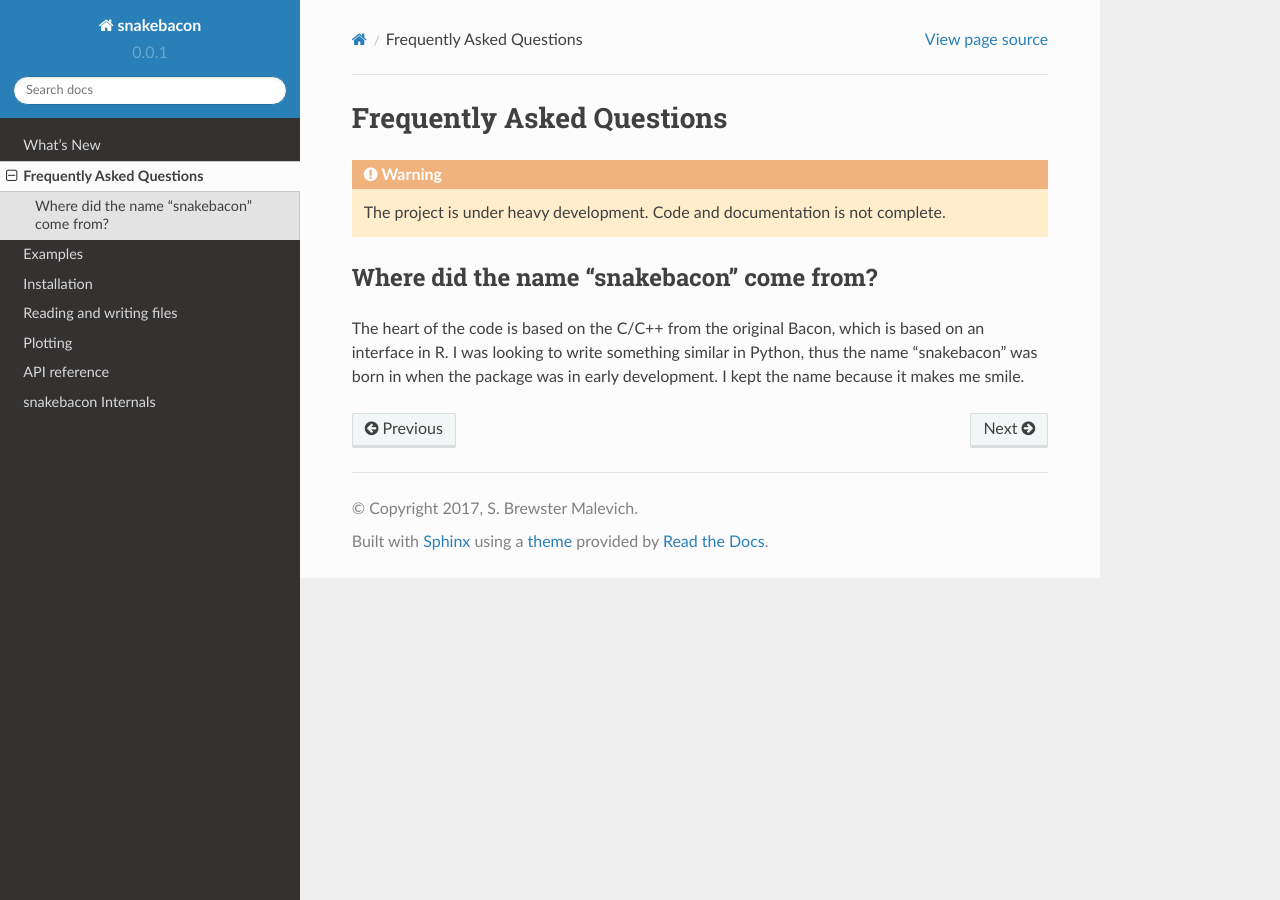
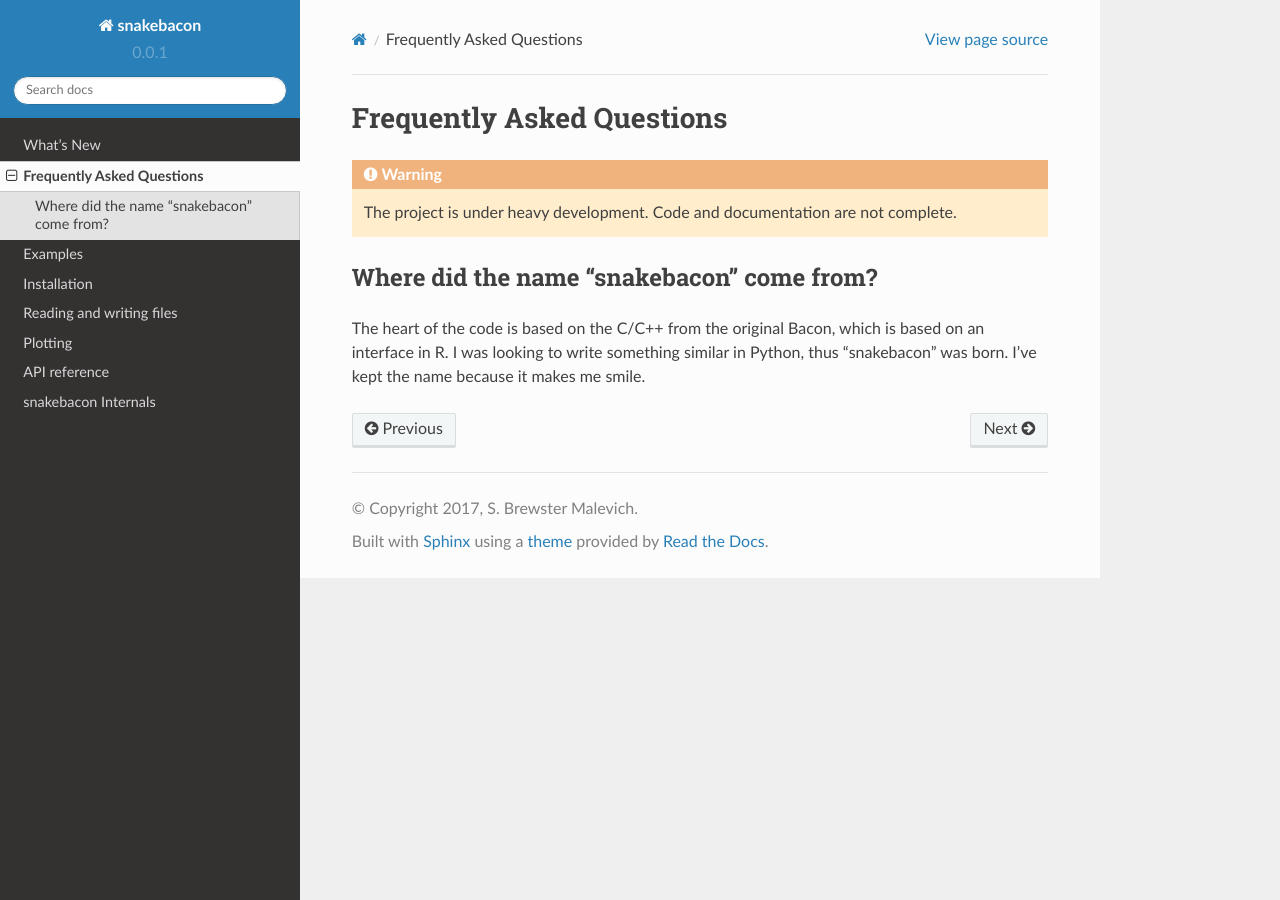
Before and after one commit to brews/snakebacon, a Sphinx documentation site: the page built from docs/faq.rst, in a window 1280 px wide. Built offline with Sphinx 7.4.7 and the Read the Docs theme 2.0.0, drawn with Linux system fonts in a browser that asks for light colours.

Commit message:
Minor grammar and spelling corrections to documentation.

```diff
--- a/docs/examples.rst
+++ b/docs/examples.rst
@@ -3,7 +3,7 @@ Examples
 
 .. warning::
 
-   The project is under heavy development. Code and documentation is not complete.
+   The project is under heavy development. Code and documentation are not complete.
 
 
 .. toctree::
--- a/docs/faq.rst
+++ b/docs/faq.rst
@@ -3,11 +3,10 @@ Frequently Asked Questions
 
 .. warning::
 
-   The project is under heavy development. Code and documentation is not complete.
+   The project is under heavy development. Code and documentation are not complete.
 
 Where did the name "snakebacon" come from?
 ------------------------------------------
 
 The heart of the code is based on the C/C++ from the original Bacon, which is based on an interface in R. I was looking
-to write something similar in Python, thus the name "snakebacon" was born in when the package was in early development.
-I kept the name because it makes me smile.
+to write something similar in Python, thus "snakebacon" was born. I've kept the name because it makes me smile.
--- a/docs/installing.rst
+++ b/docs/installing.rst
@@ -5,7 +5,7 @@ Installation
 
 .. warning::
 
-   The project is under heavy development. Code and documentation is not complete.
+   The project is under heavy development. Code and documentation are not complete.
 
 
 Required dependencies
--- a/docs/internals.rst
+++ b/docs/internals.rst
@@ -5,7 +5,7 @@ snakebacon Internals
 
 .. warning::
 
-   The project is under heavy development. Code and documentation is not complete.
+   The project is under heavy development. Code and documentation are not complete.
 
 
 .. currentmodule:: xarray
--- a/docs/io.rst
+++ b/docs/io.rst
@@ -5,4 +5,4 @@ Reading and writing files
 
 .. warning::
 
-   The project is under heavy development. Code and documentation is not complete.
+   The project is under heavy development. Code and documentation are not complete.
--- a/docs/whats_new.rst
+++ b/docs/whats_new.rst
@@ -14,6 +14,7 @@ Enhancements
 
 Bug fixes
 ~~~~~~~~~
+- Documentation spelling errors.
 
 
 .. _whats-new.0.0.4:
```
